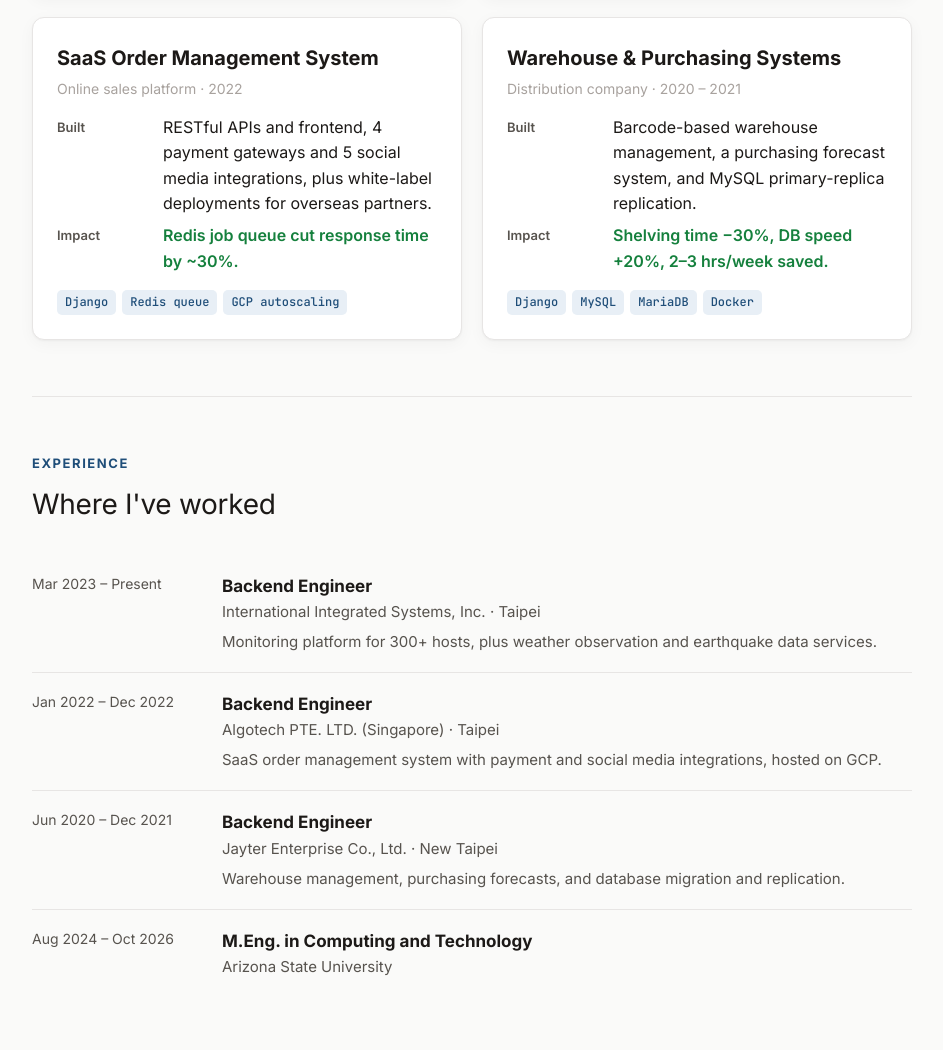
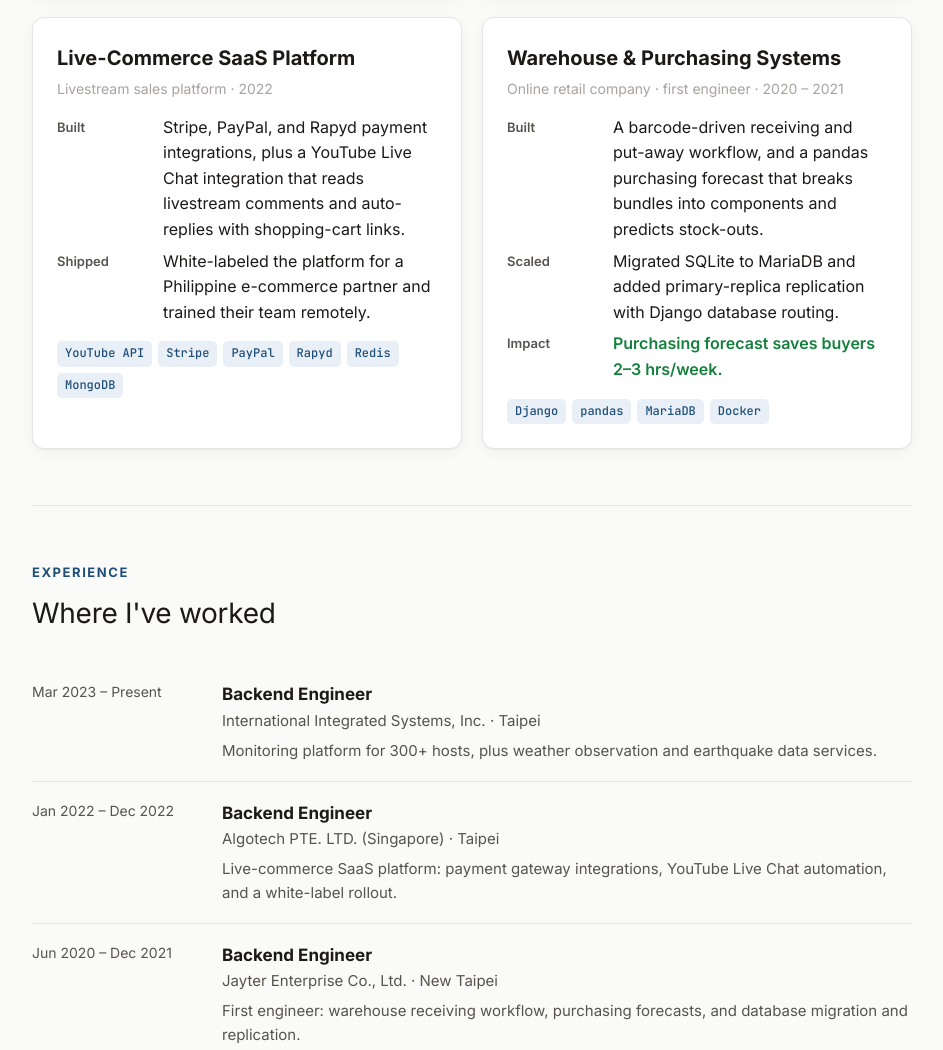
Before and after one commit to nicklien88/nicklien88.github.io, a plain HTML site: page index.html in a window 1280 px wide. Shown: the part 1582-2632 px from the top of the page, without its empty margins (168-1111 px from the left). Drawn offline with Linux system fonts and the light colour scheme.

Commit message:
Update Algotech and Jayter work to reflect actual responsibilities
Rewrite the live-commerce and warehouse project cards and experience
timeline to match what was personally built versus maintained, add
pandas, PostgreSQL and Nginx to skills, and ship the updated résumé PDF.

Co-Authored-By: Claude Opus 5.5 <noreply@anthropic.com>
Claude-Session: https://claude.ai/code/session_01VMuXLLdf7yStsG8wvUKVqq

```diff
--- a/index.html
+++ b/index.html
@@ -253,27 +253,29 @@
           </article>
 
           <article class="card">
-            <h3>SaaS Order Management System</h3>
-            <div class="ctx">Online sales platform · 2022</div>
+            <h3>Live-Commerce SaaS Platform</h3>
+            <div class="ctx">Livestream sales platform · 2022</div>
             <dl>
               <dt>Built</dt>
-              <dd>RESTful APIs and frontend, 4 payment gateways and 5 social media integrations, plus white-label deployments for overseas partners.</dd>
-              <dt>Impact</dt>
-              <dd class="impact">Redis job queue cut response time by ~30%.</dd>
+              <dd>Stripe, PayPal, and Rapyd payment integrations, plus a YouTube Live Chat integration that reads livestream comments and auto-replies with shopping-cart links.</dd>
+              <dt>Shipped</dt>
+              <dd>White-labeled the platform for a Philippine e-commerce partner and trained their team remotely.</dd>
             </dl>
-            <div class="tags"><span class="tag">Django</span><span class="tag">Redis queue</span><span class="tag">GCP autoscaling</span></div>
+            <div class="tags"><span class="tag">YouTube API</span><span class="tag">Stripe</span><span class="tag">PayPal</span><span class="tag">Rapyd</span><span class="tag">Redis</span><span class="tag">MongoDB</span></div>
           </article>
 
           <article class="card">
             <h3>Warehouse &amp; Purchasing Systems</h3>
-            <div class="ctx">Distribution company · 2020 – 2021</div>
+            <div class="ctx">Online retail company · first engineer · 2020 – 2021</div>
             <dl>
               <dt>Built</dt>
-              <dd>Barcode-based warehouse management, a purchasing forecast system, and MySQL primary-replica replication.</dd>
+              <dd>A barcode-driven receiving and put-away workflow, and a pandas purchasing forecast that breaks bundles into components and predicts stock-outs.</dd>
+              <dt>Scaled</dt>
+              <dd>Migrated SQLite to MariaDB and added primary-replica replication with Django database routing.</dd>
               <dt>Impact</dt>
-              <dd class="impact">Shelving time −30%, DB speed +20%, 2–3 hrs/week saved.</dd>
+              <dd class="impact">Purchasing forecast saves buyers 2–3 hrs/week.</dd>
             </dl>
-            <div class="tags"><span class="tag">Django</span><span class="tag">MySQL</span><span class="tag">MariaDB</span><span class="tag">Docker</span></div>
+            <div class="tags"><span class="tag">Django</span><span class="tag">pandas</span><span class="tag">MariaDB</span><span class="tag">Docker</span></div>
           </article>
         </div>
       </div>
@@ -303,7 +305,7 @@
           <div>
             <h3>Backend Engineer</h3>
             <div class="co">Algotech PTE. LTD. (Singapore) · Taipei</div>
-            <p>SaaS order management system with payment and social media integrations, hosted on GCP.</p>
+            <p>Live-commerce SaaS platform: payment gateway integrations, YouTube Live Chat automation, and a white-label rollout.</p>
           </div>
         </li>
         <li>
@@ -311,7 +313,7 @@
           <div>
             <h3>Backend Engineer</h3>
             <div class="co">Jayter Enterprise Co., Ltd. · New Taipei</div>
-            <p>Warehouse management, purchasing forecasts, and database migration and replication.</p>
+            <p>First engineer: warehouse receiving workflow, purchasing forecasts, and database migration and replication.</p>
           </div>
         </li>
         <li>
@@ -329,8 +331,8 @@
       <p class="section-title">What I work with</p>
       <div class="skills">
         <div class="skill-group"><h3>Backend</h3><div class="tags"><span class="tag">Python</span><span class="tag">Django</span><span class="tag">Django REST Framework</span><span class="tag">REST API design</span></div></div>
-        <div class="skill-group"><h3>Data</h3><div class="tags"><span class="tag">MySQL</span><span class="tag">MariaDB</span><span class="tag">Redis</span><span class="tag">SQLite</span><span class="tag">ETL jobs</span><span class="tag">NumPy</span><span class="tag">Matplotlib</span></div></div>
-        <div class="skill-group"><h3>DevOps &amp; Frontend</h3><div class="tags"><span class="tag">Docker</span><span class="tag">GCP</span><span class="tag">Linux</span><span class="tag">Apache</span><span class="tag">Git</span><span class="tag">JavaScript</span><span class="tag">Vue.js</span></div></div>
+        <div class="skill-group"><h3>Data</h3><div class="tags"><span class="tag">MySQL</span><span class="tag">MariaDB</span><span class="tag">PostgreSQL</span><span class="tag">Redis</span><span class="tag">SQLite</span><span class="tag">ETL jobs</span><span class="tag">pandas</span><span class="tag">NumPy</span><span class="tag">Matplotlib</span></div></div>
+        <div class="skill-group"><h3>DevOps &amp; Frontend</h3><div class="tags"><span class="tag">Docker</span><span class="tag">Nginx</span><span class="tag">GCP</span><span class="tag">Linux</span><span class="tag">Apache</span><span class="tag">Git</span><span class="tag">JavaScript</span><span class="tag">Vue.js</span></div></div>
       </div>
     </section>
 
```
Also changed, not shown: 1 other file.
